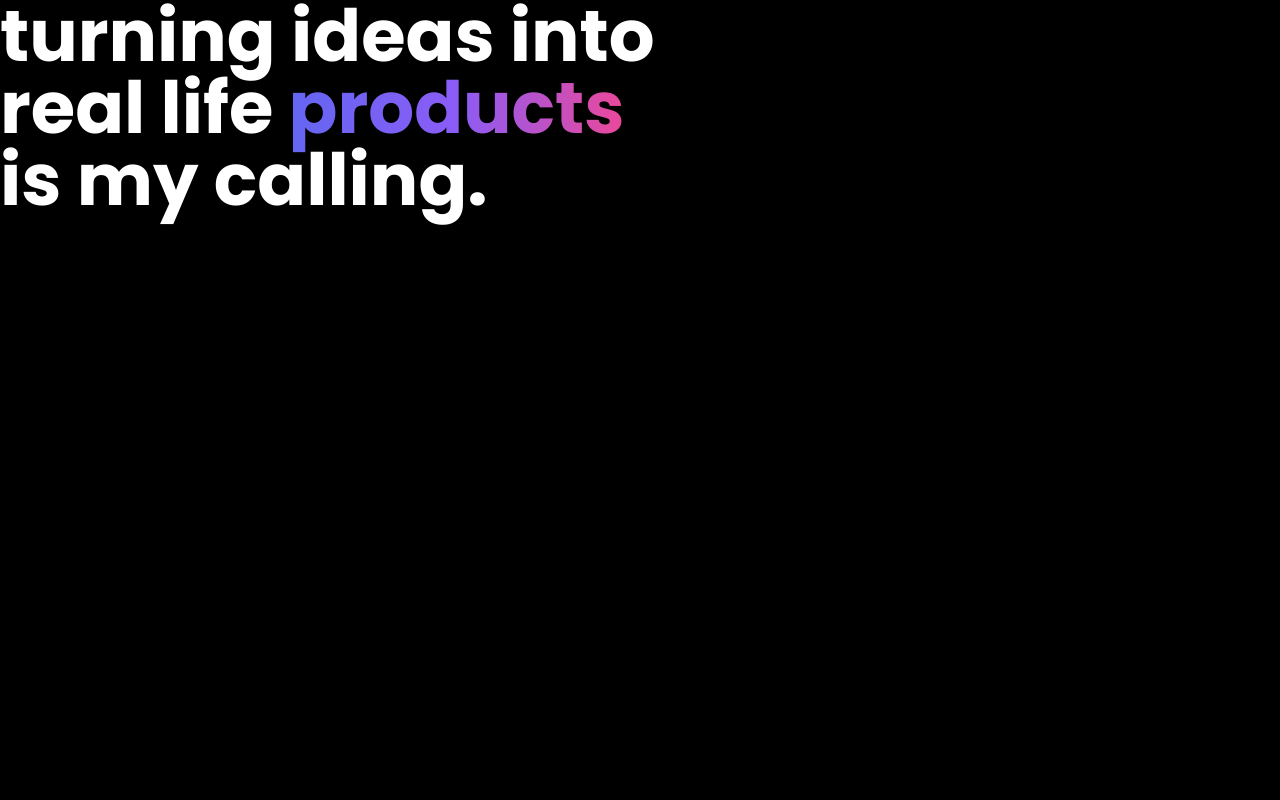
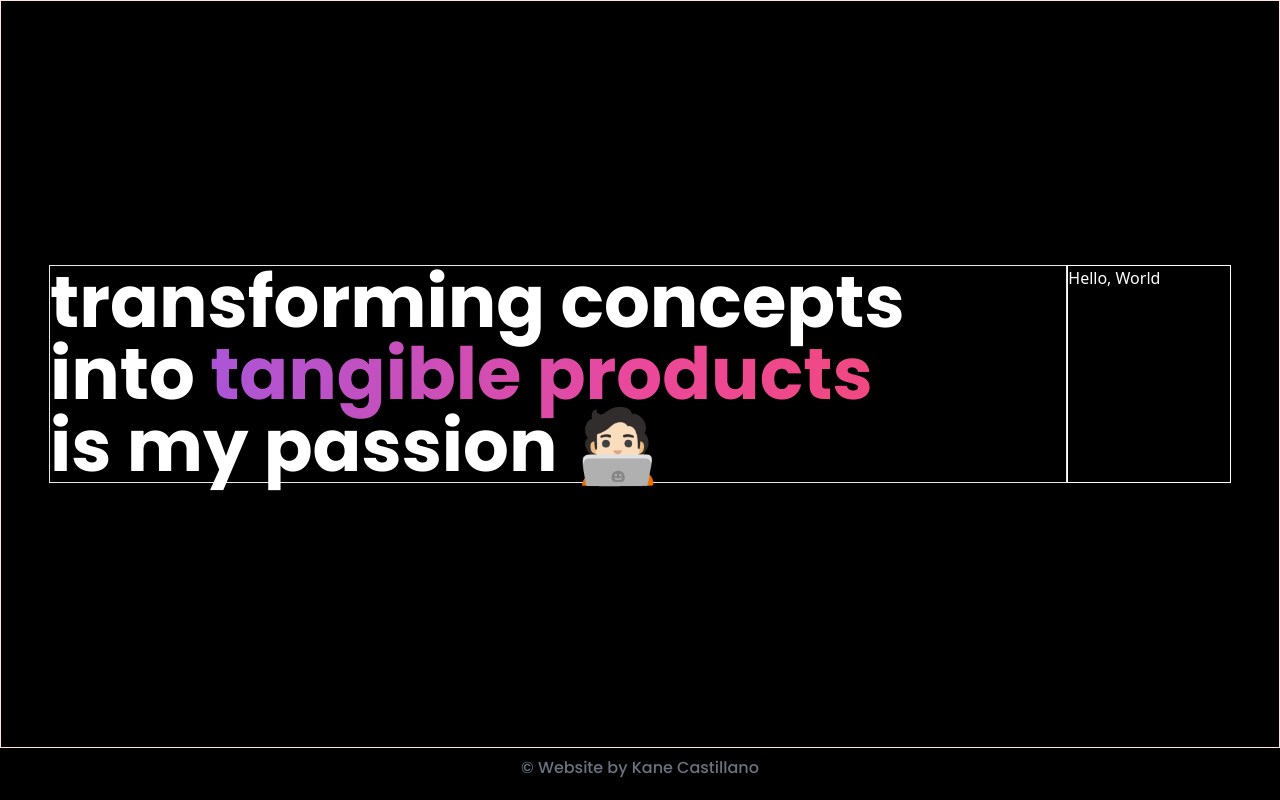
Before and after one commit to kncstlln/kncstlln.github.io, a website: page main.html in a window 1280 px wide. Drawn offline with nearby package versions, Linux system fonts and the light colour scheme.

Commit message:
constructing headline

```diff
--- a/main.html
+++ b/main.html
@@ -8,8 +8,23 @@
     <title>Kane Castillano</title>
 </head>
 <body class="bg-black">
-    <h1 class="poppins-bold text-4xl lg:text-7xl text-white whitespace-pre-line">turning ideas into
-        real life <span class="bg-gradient-to-r from-indigo-500 via-purple-500 to-pink-500 text-transparent bg-clip-text">products</span>
-        is my calling.</h1>
+    <div class="container mx-auto p-10 border border-red-100 relative">
+        <div class="my-56 mx-2 border-red-100 flex">
+
+            <h1 class="poppins-bold text-4xl lg:text-7xl text-white whitespace-pre-line border flex-auto">transforming concepts
+                into <span class="animated-gradient"> tangible products </span>
+                is my passion 🧑🏻‍💻</h1>
+
+            <div class="text-white border border-white flex-1">
+                Hello, World
+            </div>
+
+        </div>
+    </div>
+
+    <footer class="absolute inset-x-0 bottom-0">
+        <h6 class="text-gray-500 text-center mb-5 poppins-regular">© Website by Kane Castillano</h6>
+    </footer>
+
 </body>
 </html>
--- a/update.css
+++ b/update.css
@@ -13,11 +13,29 @@
   font-style: normal;
 }
 
+.poppins-regular {
+    font-family: "Poppins", sans-serif;
+    font-weight: 500;
+    font-style: normal;
+  }
+
 
 .roboto-light {
     font-family: "Roboto", sans-serif;
     font-weight: 300;
     font-style: normal;
+  }
+
+  .prevent-select {
+    -webkit-user-select: none;
+    -ms-user-select: none;
+    user-select: none;
+  }
+
+  .background-cross{
+    background-image: linear-gradient(#452cb0 2px, transparent 2px), linear-gradient(to right, #452cb0 2px, transparent 2px);
+    background-size: 32px 32px;
+    background-color: #000000;
   }
 
   .typewriter h1 {
@@ -41,3 +59,21 @@
     from, to { border-color: transparent }
     50% { border-color: orange }
 }
+
+.animated-gradient {
+    background: linear-gradient(to right,  #8B5CF6, #EC4899, #fb494f);
+    background-size: 200% auto;
+    color: transparent;
+    background-clip: text;
+    -webkit-background-clip: text;
+    animation: animateGradient 3s linear infinite alternate;
+}
+
+@keyframes animateGradient {
+    0% {
+        background-position: 0% center;
+    }
+    100% {
+        background-position: 100% center;
+    }
+}
```
